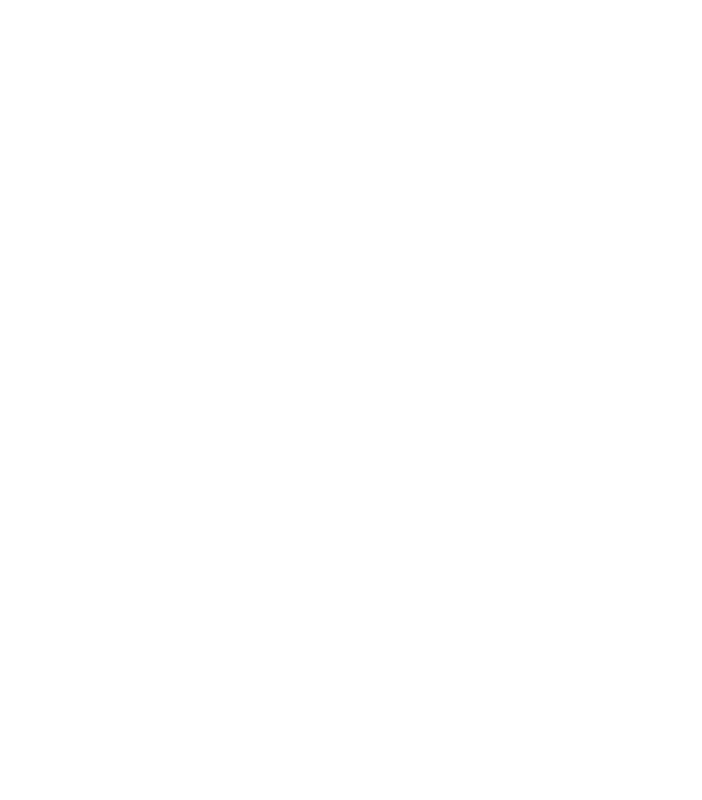
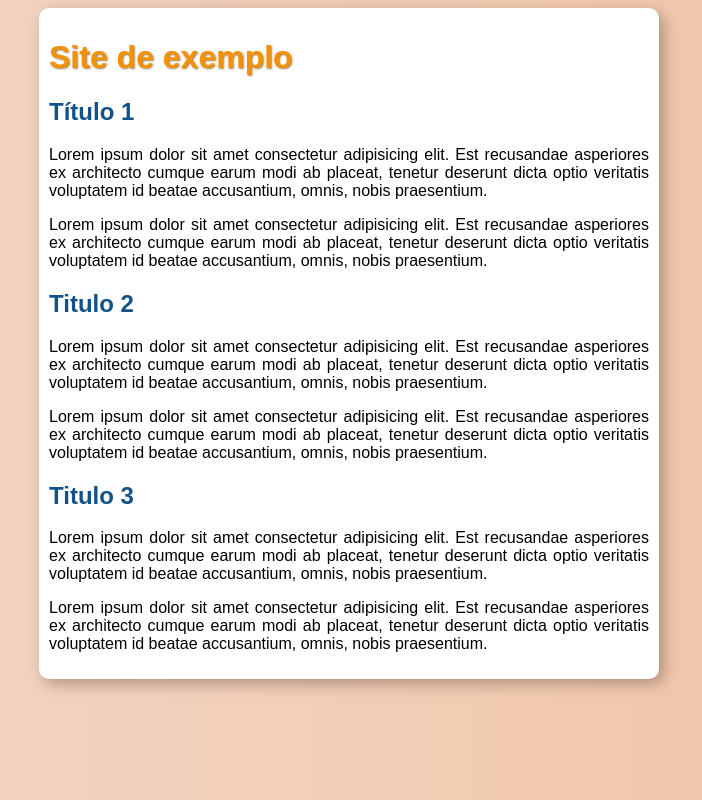
Before and after one commit to JeffersonTavares1/html-css, a plain HTML site: page mundo02/aula016/cor03.html in a window 1280 px wide. Shown: the whole page, without its empty margins (291-993 px from the left). Drawn offline with Linux system fonts and the light colour scheme.

Commit message:
Estudando Cores e CSS

```diff
--- a/mundo02/aula016/cor03.html
+++ b/mundo02/aula016/cor03.html
@@ -4,8 +4,20 @@
     <meta charset="UTF-8">
     <meta name="viewport" content="width=device-width, initial-scale=1">
     <title>Site de exemplo</title>
+    <link rel="stylesheet" href="style.css">
 </head>
 <body>
-
+    <main>
+        <h1>Site de exemplo</h1>
+        <h2>Título 1</h2>
+        <p>Lorem ipsum dolor sit amet consectetur adipisicing elit. Est recusandae asperiores ex architecto cumque earum modi ab placeat, tenetur deserunt dicta optio veritatis voluptatem id beatae accusantium, omnis, nobis praesentium.</p>
+        <p>Lorem ipsum dolor sit amet consectetur adipisicing elit. Est recusandae asperiores ex architecto cumque earum modi ab placeat, tenetur deserunt dicta optio veritatis voluptatem id beatae accusantium, omnis, nobis praesentium.</p>
+        <h2>Titulo 2</h2>
+        <p>Lorem ipsum dolor sit amet consectetur adipisicing elit. Est recusandae asperiores ex architecto cumque earum modi ab placeat, tenetur deserunt dicta optio veritatis voluptatem id beatae accusantium, omnis, nobis praesentium.</p>
+        <p>Lorem ipsum dolor sit amet consectetur adipisicing elit. Est recusandae asperiores ex architecto cumque earum modi ab placeat, tenetur deserunt dicta optio veritatis voluptatem id beatae accusantium, omnis, nobis praesentium.</p>
+        <h2>Titulo 3</h2>
+        <p>Lorem ipsum dolor sit amet consectetur adipisicing elit. Est recusandae asperiores ex architecto cumque earum modi ab placeat, tenetur deserunt dicta optio veritatis voluptatem id beatae accusantium, omnis, nobis praesentium.</p>
+        <p>Lorem ipsum dolor sit amet consectetur adipisicing elit. Est recusandae asperiores ex architecto cumque earum modi ab placeat, tenetur deserunt dicta optio veritatis voluptatem id beatae accusantium, omnis, nobis praesentium.</p>
+    </main>
 </body>
 </html>
--- /dev/null
+++ b/mundo02/aula016/style.css
@@ -0,0 +1,31 @@
+@charset "UTF8";
+
+* {
+    font-family: Arial, Helvetica, sans-serif;
+}
+
+body {
+    background-image: linear-gradient(to right, #F1D8C9, #F2C3A3);
+}
+
+main {
+    background-color: white;
+    border-radius: 10px;
+    box-shadow: 5px 5px 15px rgba(136, 109, 93, 0.616);
+    width: 600px;
+    padding: 10px;
+    margin: auto;
+}
+
+h1 {
+    color: #F39209;
+    text-shadow: 1px 1px 2px rgba(129, 77, 5, 0.726);
+}
+
+h2 {
+    color: #125189;
+}
+
+p {
+    text-align: justify;
+}
```
Also changed, not shown: 1 other file.
